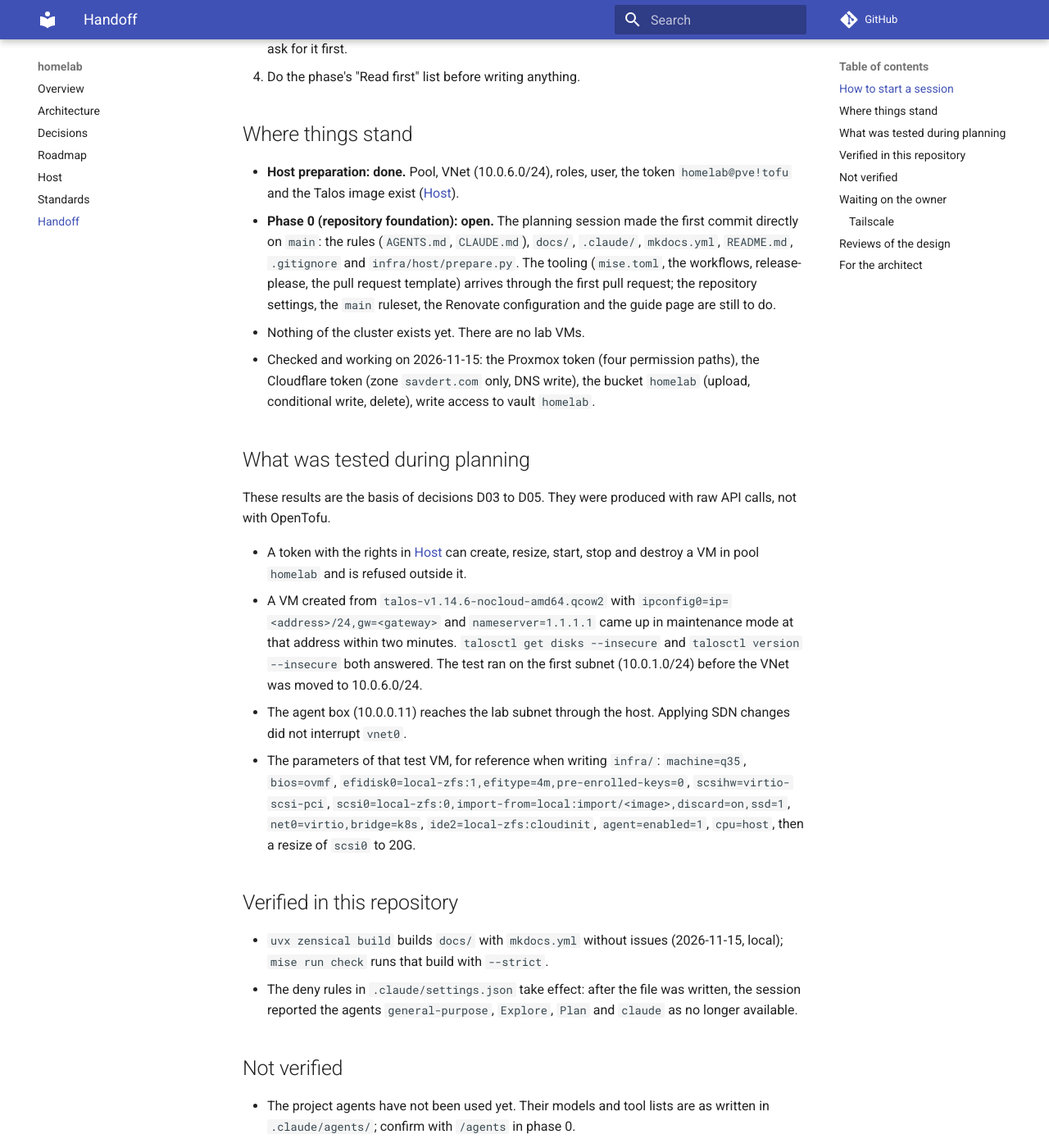
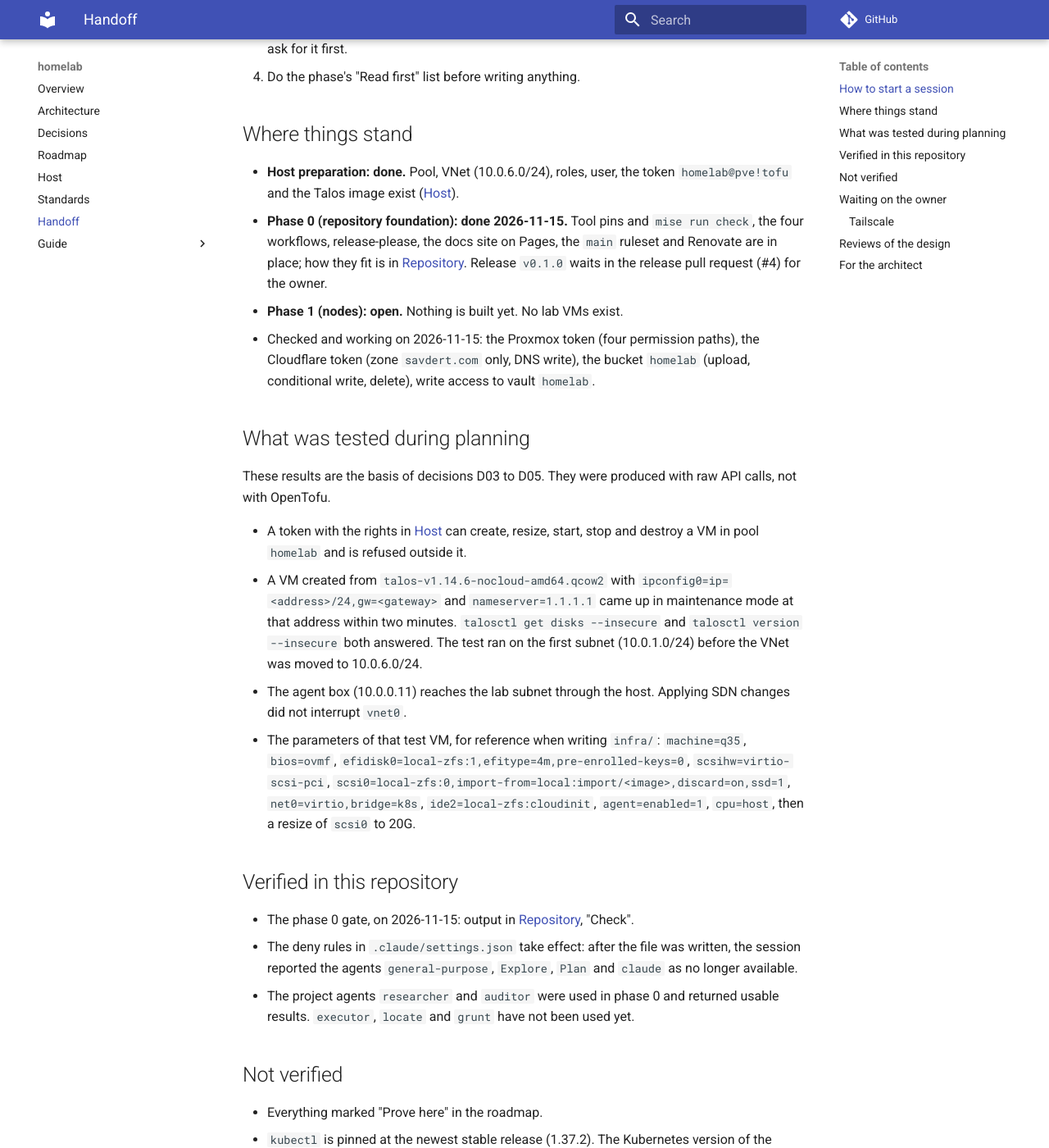
Before and after one commit to msavdert/homelab, an MkDocs documentation site: the page built from docs/handoff.md, in a window 1280 px wide and 1400 px high, scrolled down 409 px. Shown: the whole window at 82% size. Built offline with MkDocs 1.6.1 and Material for MkDocs 9.7.7, drawn with Linux system fonts in a browser that asks for light colours; comment, search, counter and statistics services are not loaded; some of the changed text lies outside the part shown.

Commit message:
docs: add the repository guide and close phase 0 (#8)
## Summary

Guide page for phase 0 (`docs/guide/00-repository.md`), added to `nav`.
Draft until the release pull request's checks have run (owner approval
in the Actions tab); then the gate output for that is added here
together with the roadmap state and the rewritten handoff, and phase 0
closes.

## How verified

`mise run check` (strict docs build) passes locally. The gate output in
the page was produced on 2026-11-15 on `main`.

## Checklist

- [x] `mise run check` passes
- [ ] Documents describe what exists after this change (roadmap and
handoff follow when the phase closes)
- [ ] A decision record was added if a decision changed (none changed)
- [x] No secret value in files, output or this description

🤖 Generated with [Claude Code](https://claude.com/claude-code)

https://claude.ai/code/session_01FLhVtHGgNHt6bjBsu1cPRW

---------

Co-authored-by: msavdert <msavdert@users.noreply.github.com>
Co-authored-by: Claude Opus 5.5 <noreply@anthropic.com>

```diff
--- a/docs/handoff.md
+++ b/docs/handoff.md
@@ -3,7 +3,7 @@
 Start here in a new session. This page says where things stand and what to
 do next. It is rewritten at the end of every phase.
 
-Last updated: 2026-11-15, by the planning session.
+Last updated: 2026-11-15, when phase 0 closed.
 
 ## How to start a session
 
@@ -18,14 +18,12 @@ Last updated: 2026-11-15, by the planning session.
 
 - **Host preparation: done.** Pool, VNet (10.0.6.0/24), roles, user, the
   token `homelab@pve!tofu` and the Talos image exist ([Host](host.md)).
-- **Phase 0 (repository foundation): open.** The planning session made the
-  first commit directly on `main`: the rules (`AGENTS.md`, `CLAUDE.md`),
-  `docs/`, `.claude/`, `mkdocs.yml`, `README.md`, `.gitignore` and
-  `infra/host/prepare.py`. The tooling (`mise.toml`, the workflows,
-  release-please, the pull request template) arrives through the first
-  pull request; the repository settings, the `main` ruleset, the Renovate
-  configuration and the guide page are still to do.
-- Nothing of the cluster exists yet. There are no lab VMs.
+- **Phase 0 (repository foundation): done 2026-11-15.** Tool pins and
+  `mise run check`, the four workflows, release-please, the docs site on
+  Pages, the `main` ruleset and Renovate are in place; how they fit is in
+  [Repository](guide/00-repository.md). Release `v0.1.0` waits in the
+  release pull request (#4) for the owner.
+- **Phase 1 (nodes): open.** Nothing is built yet. No lab VMs exist.
 - Checked and working on 2026-11-15: the Proxmox token (four permission
   paths), the Cloudflare token (zone `savdert.com` only, DNS write), the
   bucket `homelab` (upload, conditional write, delete), write access to
@@ -55,17 +53,21 @@ raw API calls, not with OpenTofu.
 
 ## Verified in this repository
 
-- `uvx zensical build` builds `docs/` with `mkdocs.yml` without issues
-  (2026-11-15, local); `mise run check` runs that build with `--strict`.
+- The phase 0 gate, on 2026-11-15: output in
+  [Repository](guide/00-repository.md), "Check".
 - The deny rules in `.claude/settings.json` take effect: after the file was
   written, the session reported the agents `general-purpose`, `Explore`,
   `Plan` and `claude` as no longer available.
+- The project agents `researcher` and `auditor` were used in phase 0 and
+  returned usable results. `executor`, `locate` and `grunt` have not been
+  used yet.
 
 ## Not verified
 
-- The project agents have not been used yet. Their models and tool lists are
-  as written in `.claude/agents/`; confirm with `/agents` in phase 0.
 - Everything marked "Prove here" in the roadmap.
+- `kubectl` is pinned at the newest stable release (1.37.2). The
+  Kubernetes version of the cluster is decided in phase 2; if it is more
+  than one minor version away, move the pin then.
 
 ## Waiting on the owner
 
@@ -104,14 +106,15 @@ accepted:
 
 - The design is closed. The open work is implementation, the "Decide here"
   items and the "Prove here" items in the roadmap.
+- Start of every session: Dependency Dashboard (issue #6) and the open
+  Renovate pull requests (D23). Minor and major updates of `talosctl`,
+  `kubectl`, `flux2` and `cilium-cli` arrive labelled `upgrade-drill`.
 - The box cannot read vault `homelab` with its own service account. Tasks
   that need it take the `homelab` token from vault `dotfiles` for that one
   command:
   `OP_SERVICE_ACCOUNT_TOKEN="$(op read op://dotfiles/homelab-op-service-account/credential)" op ...`
   That account can also create items.
 - `gh` on the box is `opgh`.
-- The first thing to do in phase 0 is the "Read first" list; obenhub is
-  checked out at `/home/agent/work/obenhub`.
 - The administrator token for Proxmox works from the box. Do not use it for
   anything except `infra/host/prepare.py` on the owner's request.
 - VM IDs 201 to 203 and addresses 10.0.6.10 to 10.0.6.13 are reserved.
--- a/mkdocs.yml
+++ b/mkdocs.yml
@@ -13,3 +13,5 @@ nav:
   - Host: host.md
   - Standards: standards.md
   - Handoff: handoff.md
+  - Guide:
+      - 00 Repository: guide/00-repository.md
```
Also changed, not shown: docs/guide/00-repository.md (added, +244 -0 lines), docs/roadmap.md (+2 -2 lines).
